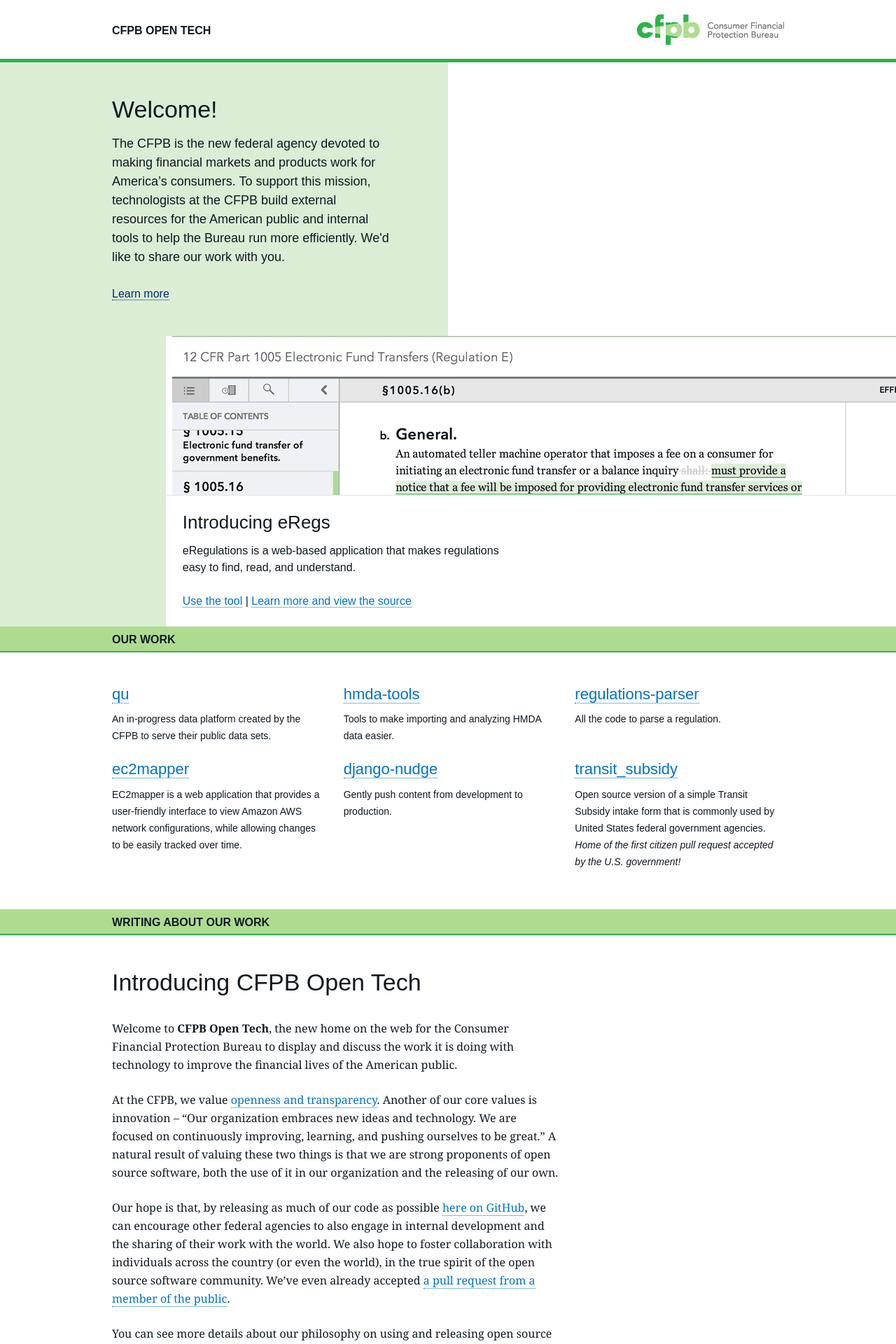
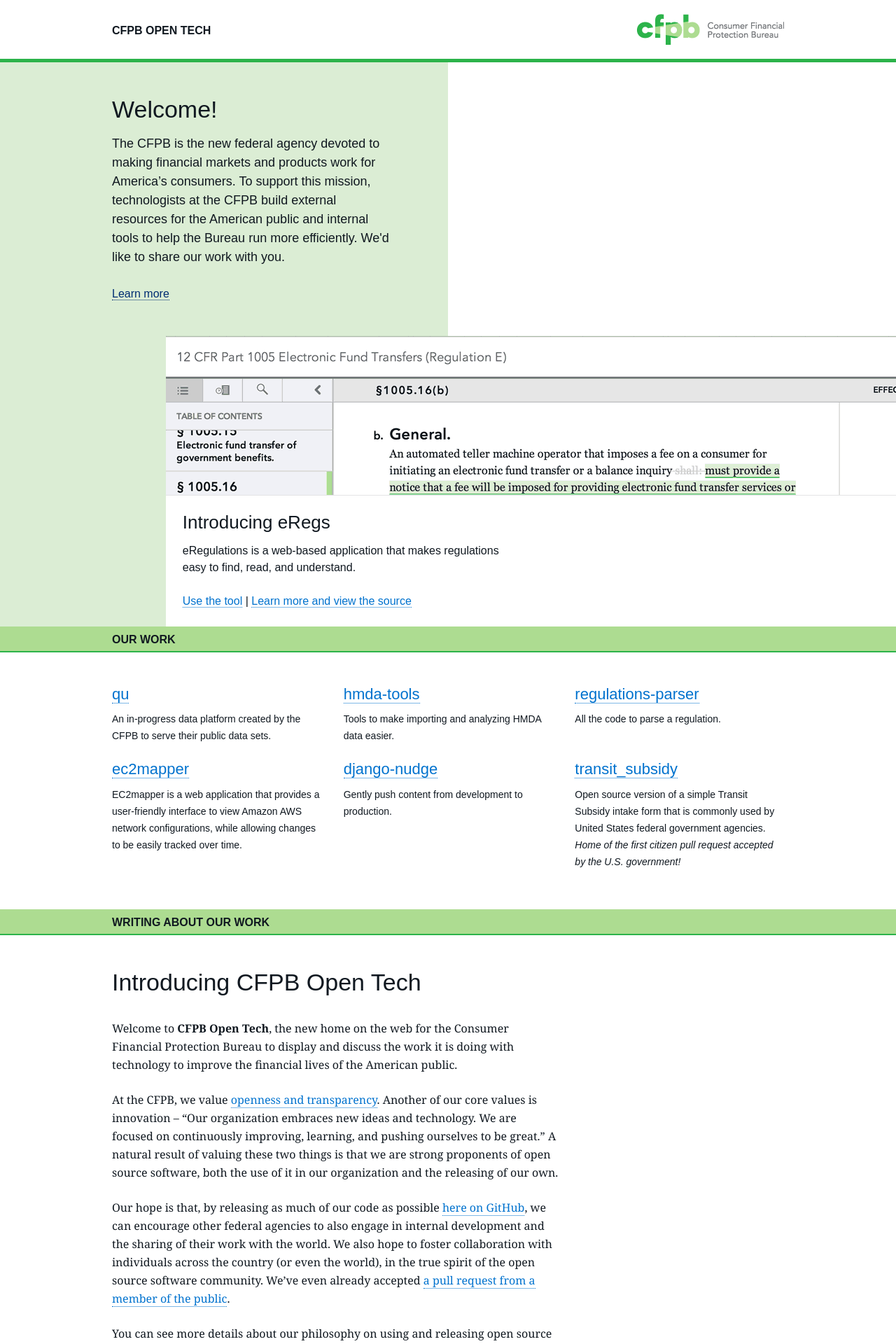
Before and after one commit to cfpb/cfpb.github.io, a Jekyll site: the page built from index.html, in a window 1280 px wide. Shown: the top 1920 px of the page at 70% size. Built offline with Jekyll 4.4.1, drawn with Linux system fonts in a browser that asks for light colours; nearby versions of some CDN libraries; some web fonts are replaced.

Commit message:
Fix minor CSS bug

```diff
--- a/css/site.css
+++ b/css/site.css
@@ -750,6 +750,7 @@
     }
     .feature-img.eregs {
         border-width: 0 0 1px;
+        background-position: left top;
     }
     .feature p {
         font-size: inherit;
```
